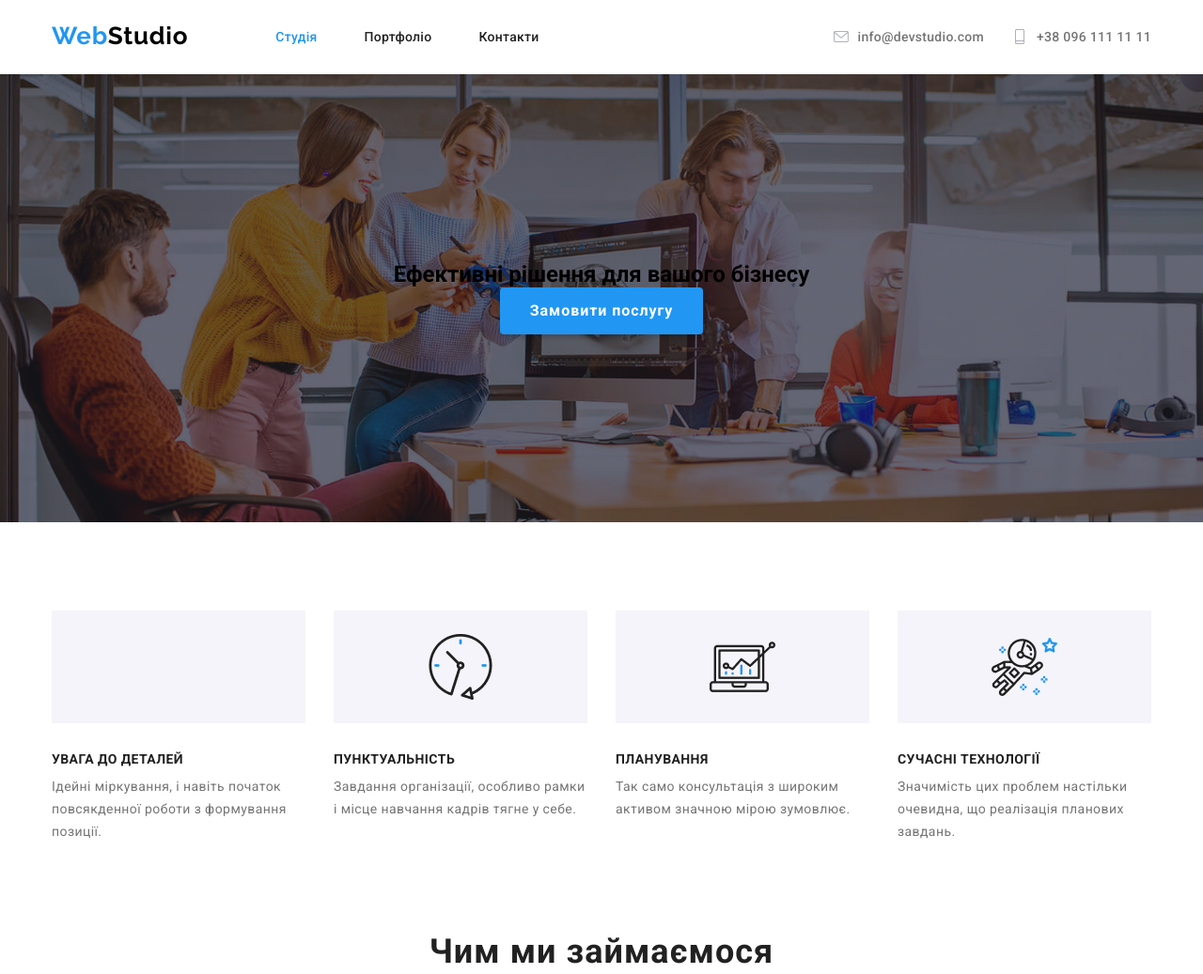
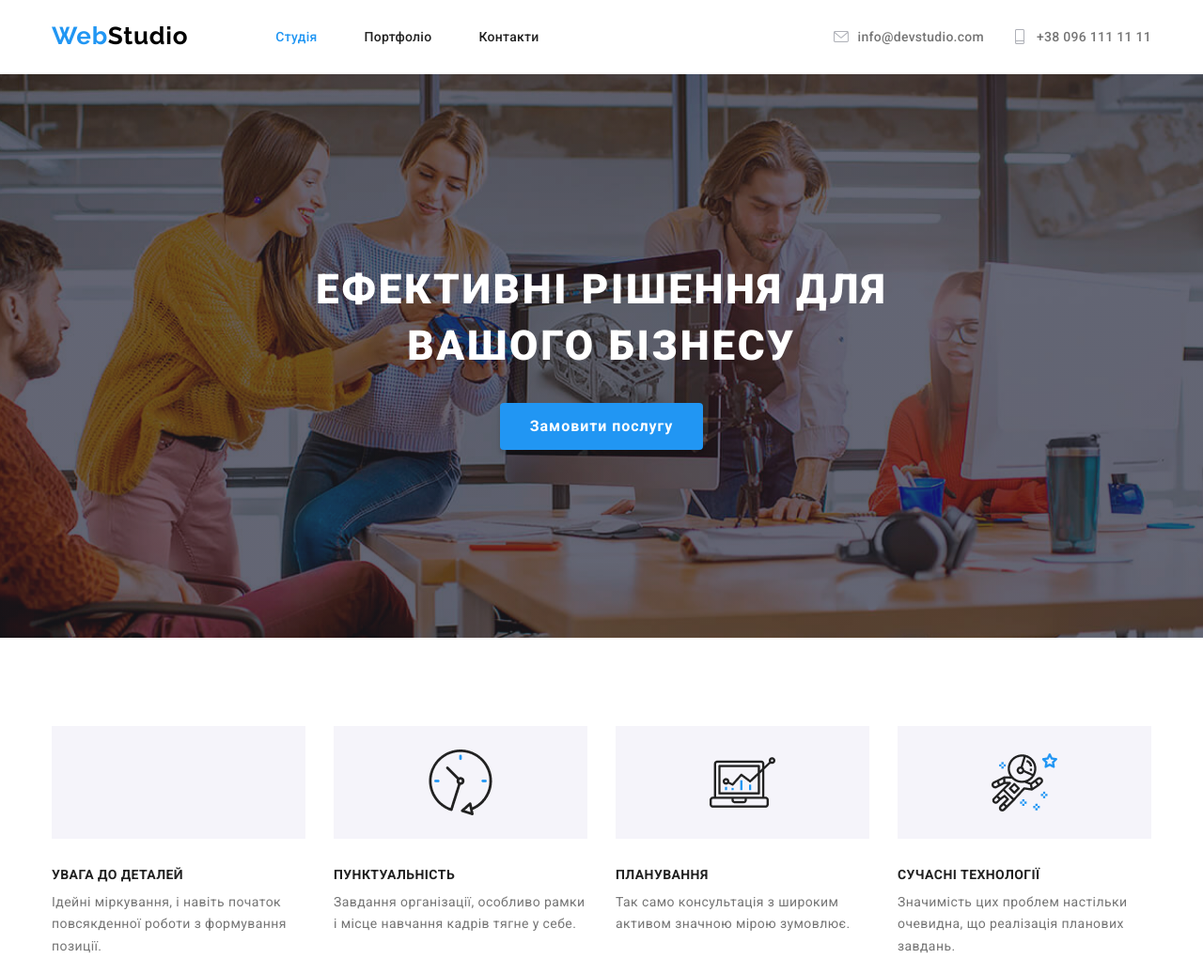
Before and after one commit to KLauncher-204563/test, a plain HTML site: page index.html in a window 1280 px wide. Shown: the top 1037 px of the page at 94% size. Drawn offline with nearby package versions, Linux system fonts and the light colour scheme.

Commit message:
57878568

```diff
--- a/css/style.css
+++ b/css/style.css
@@ -25,7 +25,6 @@
       font-family: "Roboto";
      };
 .effective-caption{
-
   width: 696px;
   color: var(--title-color);
 text-align: center;
@@ -210,6 +209,8 @@ letter-spacing: 0.28px;
 
 
   .webstudio-foter{
+    line-height: normal;
+    line-height: normal;
     display: flex;
     color: var(--title-color);
     font-family: "Raleway";
@@ -435,6 +436,7 @@ border: 1px solid #AFB1B8;
 
 
 .a-sos {
+
   display: flex;
   display: inline-flex;
   align-items: center;
@@ -467,6 +469,7 @@ border: 1px solid #AFB1B8;
 }
 
 .h-sos{
+
   width: 231px;
   color: #FFF;
 font-family: "Roboto";
@@ -529,6 +532,7 @@ fill: #2196F3;
   }
 }
 .addr-ul{
+  margin-right: 70px;
   /* width: 241px; */
   height: 40;
   text-align: left;
@@ -552,6 +556,20 @@ margin-right: auto;
 padding-left: 15px;
 padding-right: 15px;
 }
+.effective-captionnn{
+  width: 696px;
+  color: var(--title-color);
+text-align: center;
+line-height: 60px;
+font-size: 44px;
+font-weight: 900;
+line-height: 136.364%;
+letter-spacing: 2.64px;
+margin-left: auto;
+margin-right: auto;
+margin-bottom: 30px;
+text-transform: uppercase;
+}
 .rty{
-
+  line-height: normal;
 }
--- a/index.html
+++ b/index.html
@@ -68,7 +68,7 @@
     <main>
       <section class="effective">
         <div class="container">
-          <h1 class="effective-caption">
+          <h1 class="effective-captionnn">
             Ефективні рішення для вашого бізнесу
           </h1>
           <button class="button">Замовити послугу</button>
@@ -309,7 +309,7 @@
       </div>
       <address class="address">
 
-        <!-- <div class="container"> -->
+        <!-- <div class="container"> line-height: normal; -->
           <ul class="addr-ul">
 <li>              <a href="./index.html" class="webstudio-foter">
           <span class="web">Web</span>Studio</a></li>
```
